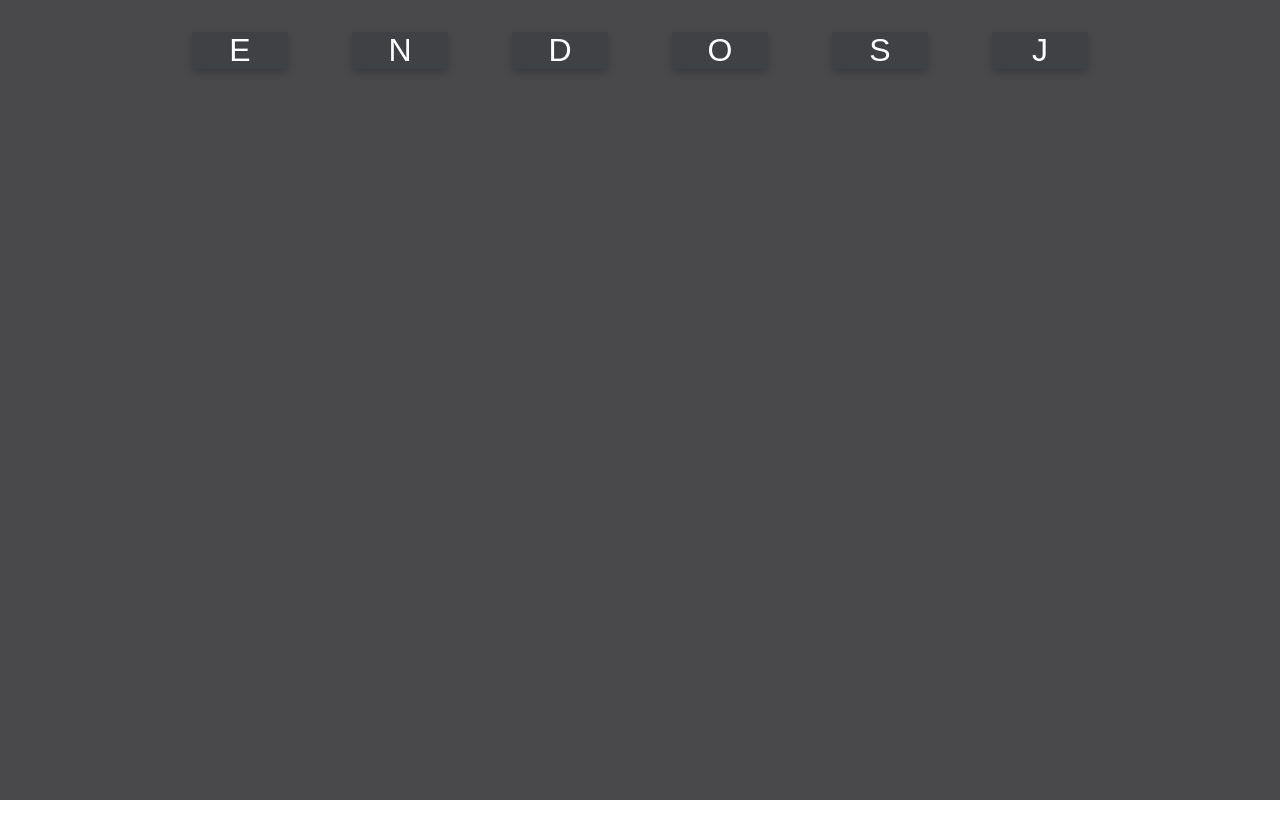
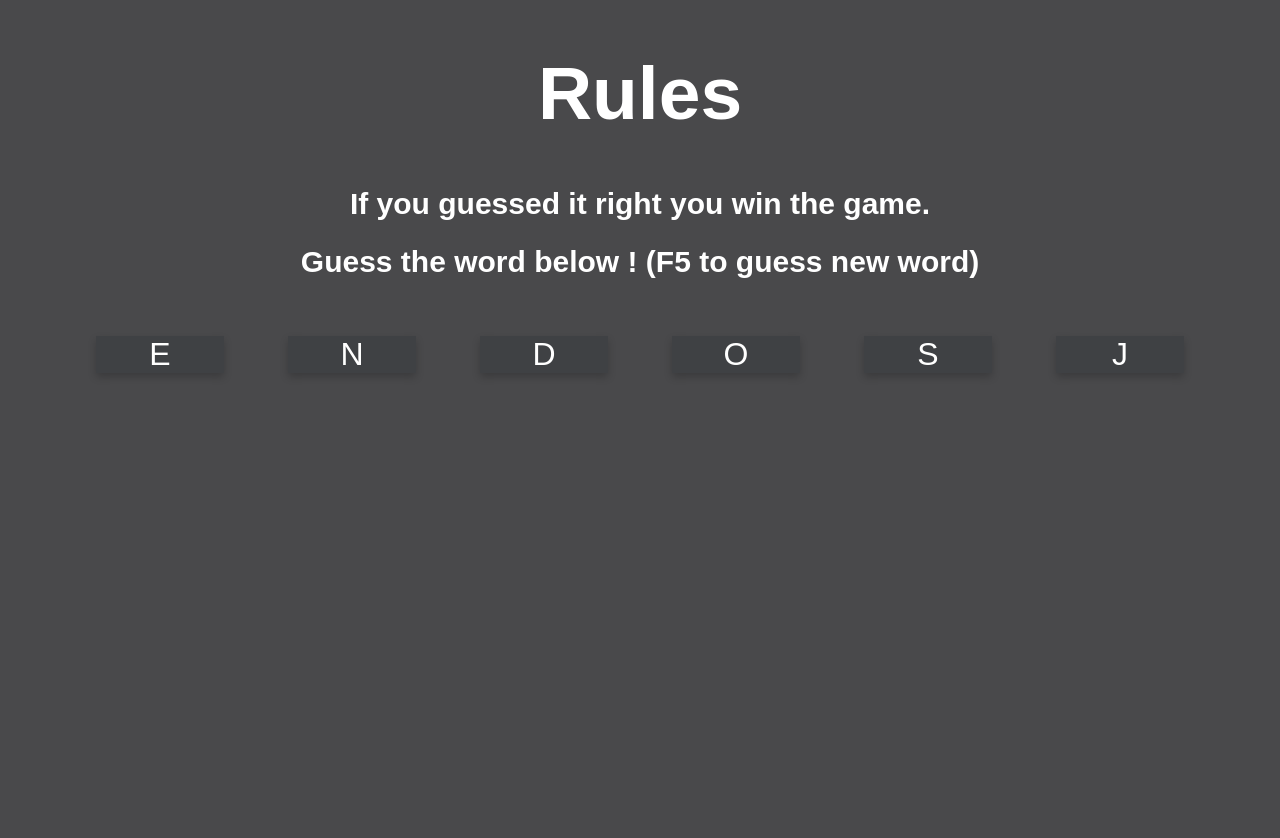
Before and after one commit to Kantavit/3SA03, a React (Create React App) app in the folder card-game/: page / in a window 1280 px wide. Shown: the top 838 px of the page. Before the commit the page ends 800 px from the top, so only its background shows below. Built offline with nearby package versions, Linux system fonts and the light colour scheme.

Commit message:
commit3 add rules, description, fill background

```diff
--- a/card-game/src/App.css
+++ b/card-game/src/App.css
@@ -43,7 +43,7 @@
 .card {
   display: inline-block;
   text-align: center;
-  width: 3em;
+  width: 4em;
   font-size: 2em;
   font-family: Arial, Helvetica, sans-serif;
   box-shadow: 0 4px 8px 0 rgba(0,0,0,0.2);
@@ -56,3 +56,21 @@
   color: orange;
   background: #282c34;
 }
+
+h1 {
+  color: white;
+  text-align: center;
+  font-family: sans-serif;
+  font-size: 75px;
+}
+
+h2 {
+  color: white;
+  text-align: center;
+  font-family: sans-serif;
+  font-size: 30px;
+}
+
+body {
+  background: #49494b;
+}
--- a/card-game/src/App.js
+++ b/card-game/src/App.js
@@ -8,6 +8,10 @@ var word = wordBundle[Math.floor(Math.random() * wordBundle.length)];
 function App() {
   return (
    <div className="App">
+     <h1>Rules</h1>
+     <h2>If you guessed it right you win the game.</h2>
+     <h2>Guess the word below ! (F5 to guess new word)</h2>
+
      <WordCard value={word}/>
    </div>
   );
```
